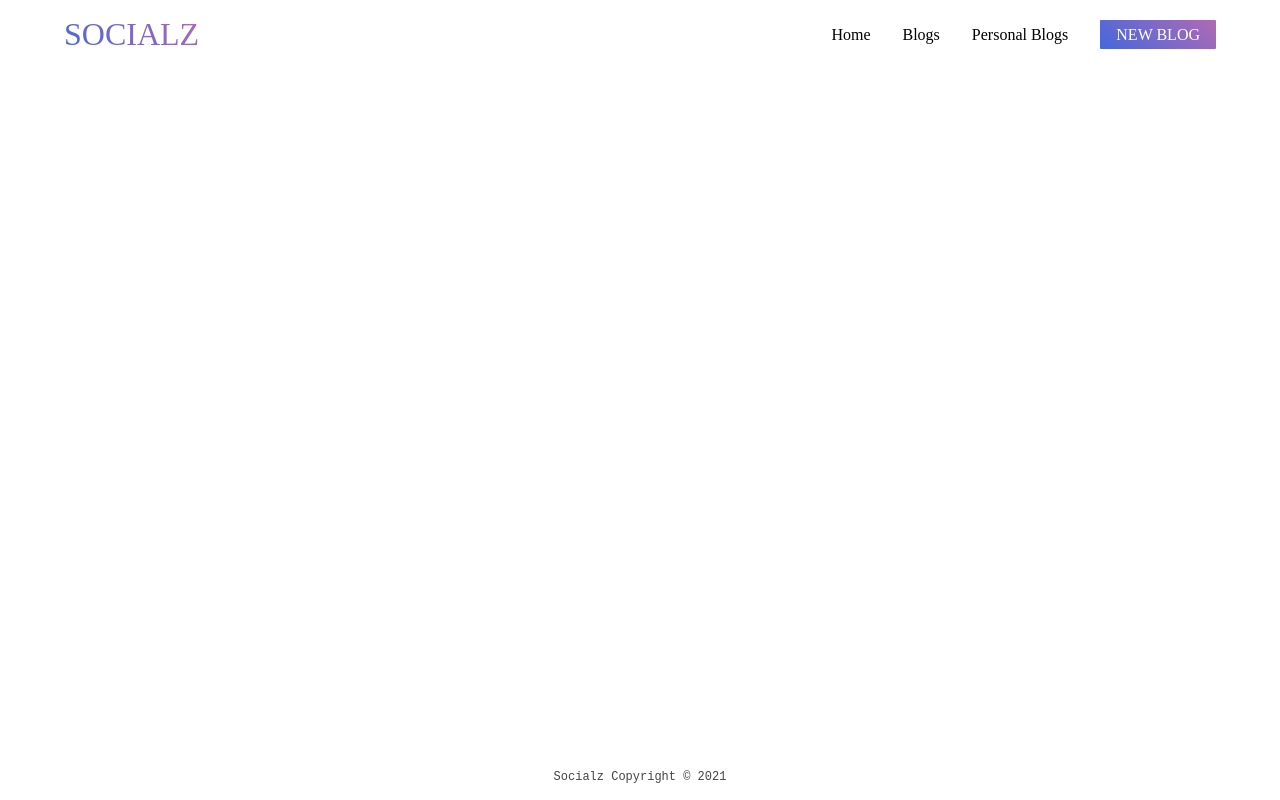
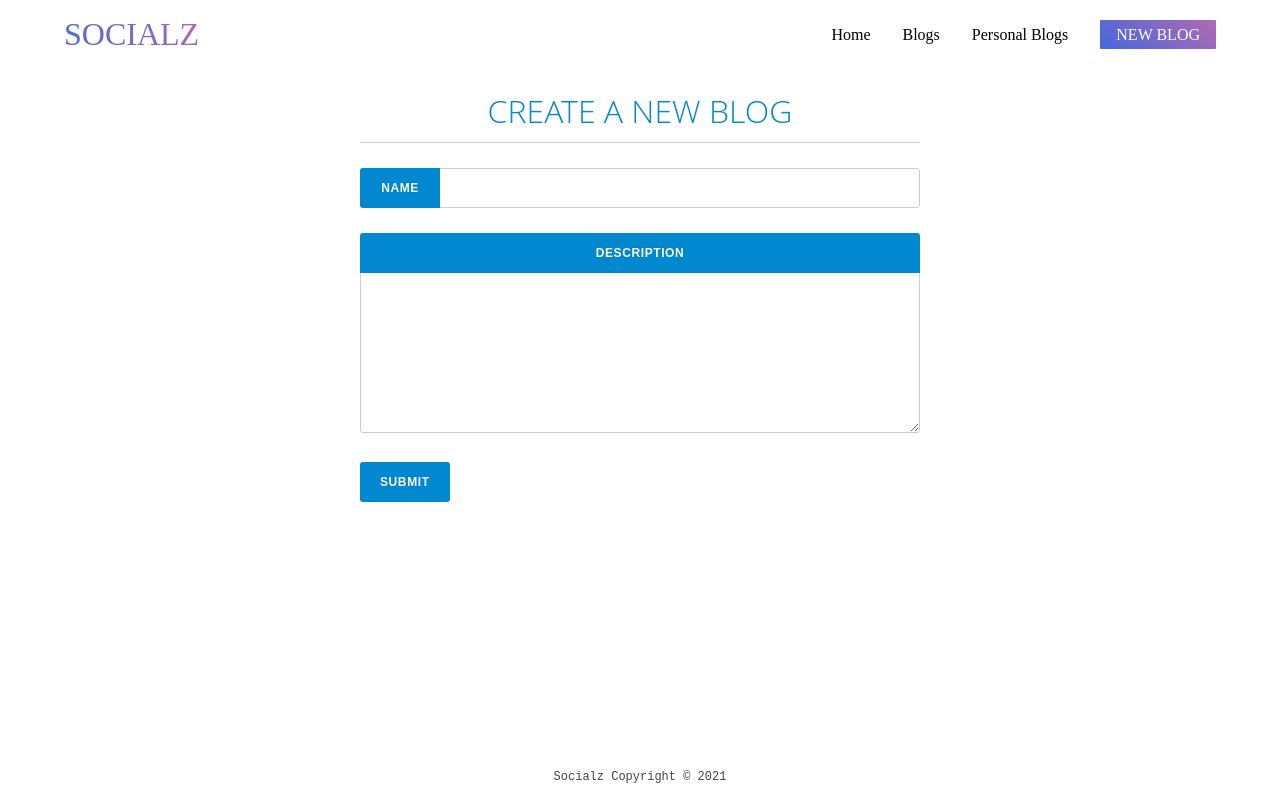
Before and after one commit to barrybtw/theboys, a React (Create React App) app: page /new-blog in a window 1280 px wide. Built offline with nearby package versions, Linux system fonts and the light colour scheme; a web font is replaced by a local one.

Commit message:
something, idk what it is

```diff
--- a/src/App.js
+++ b/src/App.js
@@ -1,6 +1,6 @@
 import { BrowserRouter as Router, Routes, Route } from "react-router-dom";
 
-import { Home, Friends } from "./Pages";
+import { Home, Friends, NewBlog } from "./Pages";
 import { Almighty } from "./Components/Container";
 
 import { Navbar } from "./Components";
@@ -14,6 +14,7 @@ function App() {
         <Navbar />
         <Routes>
           <Route path="/" element={<Home />} />
+          <Route path="/new-blog" element={<NewBlog />} />
           <Route exact path="/find-friends" element={<Friends />} />
         </Routes>
         <Footer />
--- a/src/Components/Navbar/Navbar.jsx
+++ b/src/Components/Navbar/Navbar.jsx
@@ -16,10 +16,6 @@ function Navbar() {
       link: "/find-friends",
     },
   ];
-  const HandleCreatePost = (e) => {
-    e.preventDefault();
-    console.log("Lol");
-  };
 
   return (
     <nav>
@@ -35,13 +31,9 @@ function Navbar() {
               </Link>
             );
           })}
-          <a
-            href="/"
-            className="nav__links--newpost"
-            onClick={HandleCreatePost}
-          >
+          <Link to="new-blog" className="nav__links--newpost">
             NEW BLOG
-          </a>
+          </Link>
 
           {/**/}
         </ul>
--- /dev/null
+++ b/src/Components/NewBlog.jsx
@@ -0,0 +1,24 @@
+//import "./NewBlog.scss";
+
+import React from "react";
+
+const NewBlog = () => {
+  return (
+    <form action="POST" method="POST">
+      <fieldset>
+        <label for="blogTitle">Title</label>
+        <input type="text" name="blog" id="blogTitle" required="required" />
+
+        <label for="blogAuthor">Author</label>
+        <input type="text" name="blog" id="blogAuthor" />
+
+        <label for="blogPost">Post</label>
+        <input type="text" name="blog" id="blogPost" />
+
+        <button>Create new post</button>
+      </fieldset>
+    </form>
+  );
+};
+
+export default NewBlog;
--- /dev/null
+++ b/src/Pages/NewBlog/NewBlog.jsx
@@ -0,0 +1,28 @@
+import "./NewBlog.scss";
+
+const NewBlog = () => {
+  const postBlog = () => {
+    console.log("Joe");
+  };
+  return (
+    <form action="post" method="post">
+      <h1>CREATE A NEW BLOG</h1>
+
+      <div className="row">
+        <input type="text" name="fancy-text" id="fancy-text" />
+        <label for="fancy-text">Name</label>
+      </div>
+
+      <div className="row">
+        <textarea name="fancy-textarea" id="fancy-textarea"></textarea>
+        <label for="fancy-textarea">Description</label>
+      </div>
+
+      <button type="submit" tabindex="0">
+        Submit
+      </button>
+    </form>
+  );
+};
+
+export default NewBlog;
--- /dev/null
+++ b/src/Pages/NewBlog/NewBlog.scss
@@ -0,0 +1,225 @@
+$custom-easing: cubic-bezier(1, 0.1, 0, 0.9);
+$blue: #0288d1;
+$darkBlue: #01579b;
+$gray: #ccc;
+
+form {
+  padding: 20px;
+  margin: 0 auto;
+  max-width: 600px;
+  h1 {
+    padding-bottom: 10px;
+    margin-bottom: 25px;
+    font-family: "Open Sans";
+    font-weight: 100;
+    text-align: center;
+    color: $blue;
+    border-bottom: 1px solid $gray;
+  }
+  .row {
+    margin-bottom: 25px;
+    position: relative;
+    overflow: hidden;
+  }
+  input[type="text"],
+  input[type="password"],
+  textarea {
+    width: 100%;
+    height: 40px;
+    padding: 10px 10px 10px 90px;
+    box-sizing: border-box;
+    border: 1px solid $gray;
+    color: #333;
+    border-radius: 3px;
+    transition: all 0.3s $custom-easing;
+  }
+
+  textarea {
+    height: auto;
+    min-height: 200px;
+    padding: 50px 10px 10px 10px;
+  }
+
+  input[type="text"] + label,
+  input[type="password"] + label,
+  textarea + label {
+    position: absolute;
+    top: 0;
+    bottom: 0;
+    left: 0;
+    height: 40px;
+    line-height: 40px;
+    font-size: 12px;
+    font-weight: bold;
+    width: 80px;
+    text-shadow: 0 0 2px rgba(0, 0, 0, 0.1);
+    text-align: center;
+    text-transform: uppercase;
+    letter-spacing: 0.05em;
+    color: white;
+    background: $blue;
+    border-radius: 3px 0 0 3px;
+    transition: all 0.3s $custom-easing;
+    transform: translateZ(0) translateX(0);
+  }
+
+  textarea + label {
+    width: 100%;
+    border-radius: 3px 3px 0 0;
+  }
+
+  input[type="text"]:focus,
+  input[type="password"]:focus {
+    padding-left: 10px;
+  }
+
+  textarea:focus {
+    padding-top: 10px;
+  }
+
+  input[type="text"]:focus + label,
+  input[type="password"]:focus + label {
+    transform: translateZ(0) translateX(-100%);
+  }
+
+  textarea:focus + label {
+    transform: translateZ(0) translateY(-100%);
+  }
+
+  input[type="checkbox"],
+  input[type="radio"] {
+    position: absolute;
+    overflow: hidden;
+    clip: rect(0 0 0 0);
+    height: 1px;
+    width: 1px;
+    margin: -1px;
+    padding: 0;
+  }
+
+  input[type="radio"] + label {
+    position: relative;
+    display: inline-block;
+    overflow: hidden;
+    text-indent: -9999px;
+    background: $gray;
+    width: 30px;
+    height: 30px;
+    border-radius: 100%;
+    cursor: pointer;
+    transition: all 0.3s $custom-easing;
+    &:before {
+      content: "";
+      position: absolute;
+      display: block;
+      height: 10px;
+      width: 10px;
+      top: 50%;
+      left: 50%;
+      background: white;
+      border-radius: 100%;
+      box-shadow: 0 0 2px 2px rgba(0, 0, 0, 0.1);
+      transition: all 0.3s $custom-easing 0.1s;
+      transform: translateZ(0) translate(-50%, -50%) scale(0);
+    }
+  }
+
+  input[type="radio"]:checked + label {
+    background: $blue;
+    &:before {
+      transform: translateZ(0) translate(-50%, -50%) scale(1);
+    }
+  }
+
+  input[type="checkbox"] + label {
+    position: relative;
+    display: inline-block;
+    overflow: hidden;
+    text-indent: -9999px;
+    background: $gray;
+    width: 60px;
+    height: 30px;
+    border-radius: 100px;
+    cursor: pointer;
+    transition: all 0.3s $custom-easing;
+    &:before {
+      content: "";
+      position: absolute;
+      display: block;
+      top: 0;
+      right: 0;
+      bottom: 0;
+      left: 0;
+      background: $blue;
+      border-radius: 100px;
+      transition: all 0.3s $custom-easing 0.1s;
+      transform: translateZ(0) scale(0);
+    }
+    &:after {
+      content: "";
+      position: absolute;
+      top: 2px;
+      left: 2px;
+      display: block;
+      height: 26px;
+      width: 26px;
+      background: white;
+      border-radius: 100%;
+      box-shadow: 0 0 2px 1px rgba(0, 0, 0, 0.2);
+      transition: all 0.3s $custom-easing;
+      transform: translateZ(0) translateX(0);
+    }
+  }
+
+  input[type="checkbox"]:checked + label {
+    background: $blue;
+    &:after {
+      left: calc(100% - 28px);
+      transform: translateZ(0);
+    }
+  }
+
+  button {
+    position: relative;
+    overflow: hidden;
+    height: 40px;
+    line-height: 40px;
+    padding: 0 20px;
+    font-size: 12px;
+    font-weight: bold;
+    text-shadow: 0 0 2px rgba(0, 0, 0, 0.1);
+    text-align: center;
+    text-transform: uppercase;
+    letter-spacing: 0.05em;
+    color: white;
+    border: none;
+    background: $blue;
+    border-radius: 3px;
+    transition: all 0.3s $custom-easing;
+    transform: translateZ(0) translateX(0);
+    z-index: 2;
+    &:before {
+      content: "";
+      display: block;
+      position: absolute;
+      top: 0;
+      right: 0;
+      left: 0;
+      bottom: 0;
+      background: $darkBlue;
+      height: 100%;
+      width: 100%;
+      border-radius: 3px;
+      transition: all 0.3s $custom-easing;
+      transform: translateZ(0) scale(0);
+      z-index: -1;
+    }
+    &:hover,
+    &:focus {
+      &:before {
+        transform: scale(1);
+        transition: all 0.3s $custom-easing;
+      }
+    }
+  }
+}
--- a/src/Pages/index.jsx
+++ b/src/Pages/index.jsx
@@ -1,4 +1,5 @@
 import Home from "./Home/Home";
 import Friends from "./Friends/Friends";
+import NewBlog from "./NewBlog/NewBlog";
 
-export { Home, Friends };
+export { Home, Friends, NewBlog };
```
